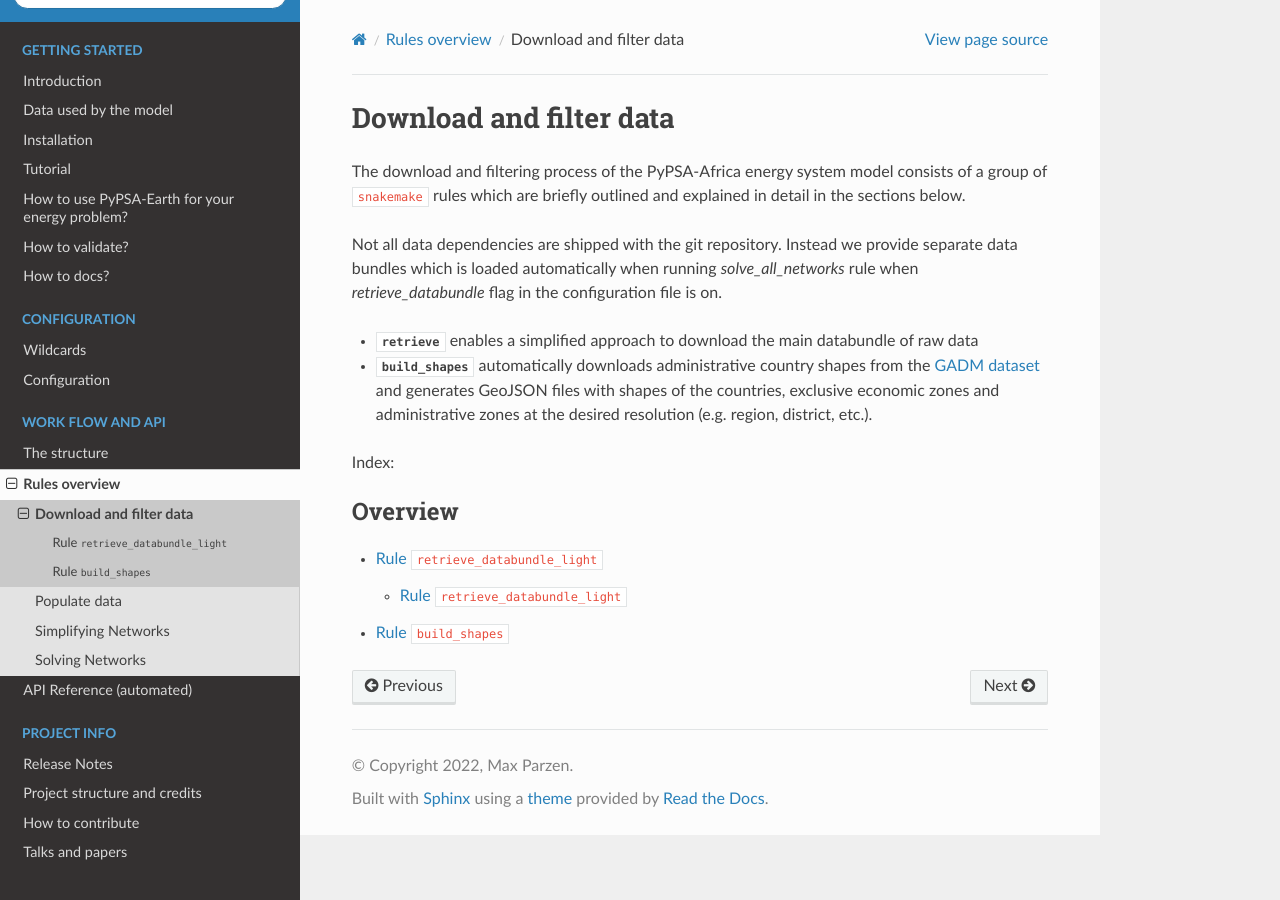
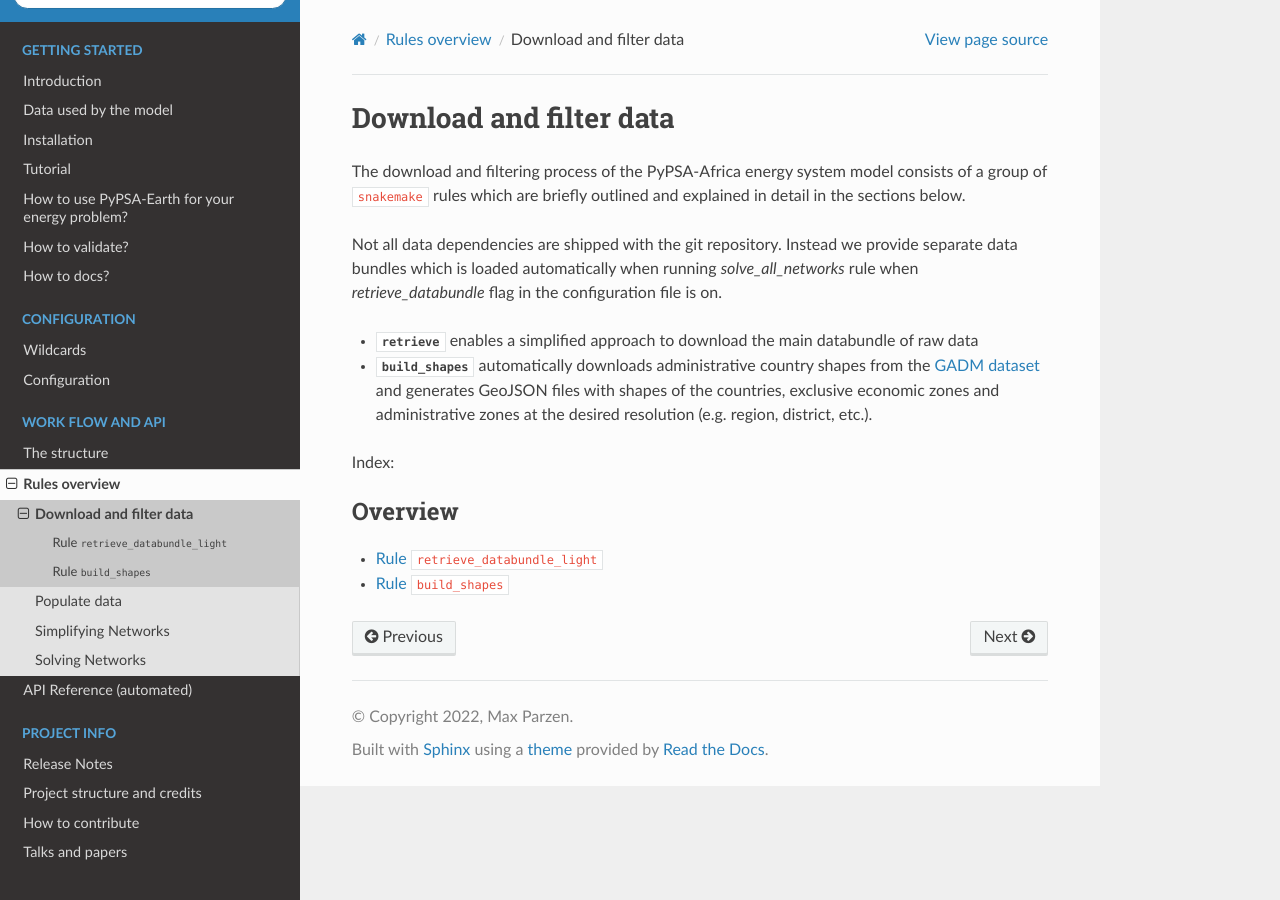
Before and after one commit to pypsa-meets-earth/pypsa-earth, a Sphinx documentation site: the page built from doc/download_and_filter.rst, in a window 1280 px wide. Built offline with Sphinx 7.4.7 and the Read the Docs theme 2.0.0, drawn with Linux system fonts in a browser that asks for light colours; pages that are not in the unit, such as notebooks, are missing from menus; the version number could not be read and is left out.

Commit message:
Remove redundant heading

```diff
--- a/doc/download_and_filter/retrieve.rst
+++ b/doc/download_and_filter/retrieve.rst
@@ -10,7 +10,5 @@ Rule ``retrieve_databundle_light``
 
 Not all data dependencies are shipped with the git repository, since git is not suited for handling large changing files. Instead we provide separate data bundles which can be obtained using the ``retrieve_databundle_light`` rule when `retrieve_databundle` flag in the configuration file is on. If that is the case, `retrieve_databundle_light` rule is included into the workflow. The common data needed to run the model will be loaded corresponding to settings of the `config_default.yaml` or `config_tutorial.yaml` depending on the `tutorial` flag.
 
-Rule ``retrieve_databundle_light``
-----------------------------
-
 .. automodule:: retrieve_databundle
+    :noindex:
```
